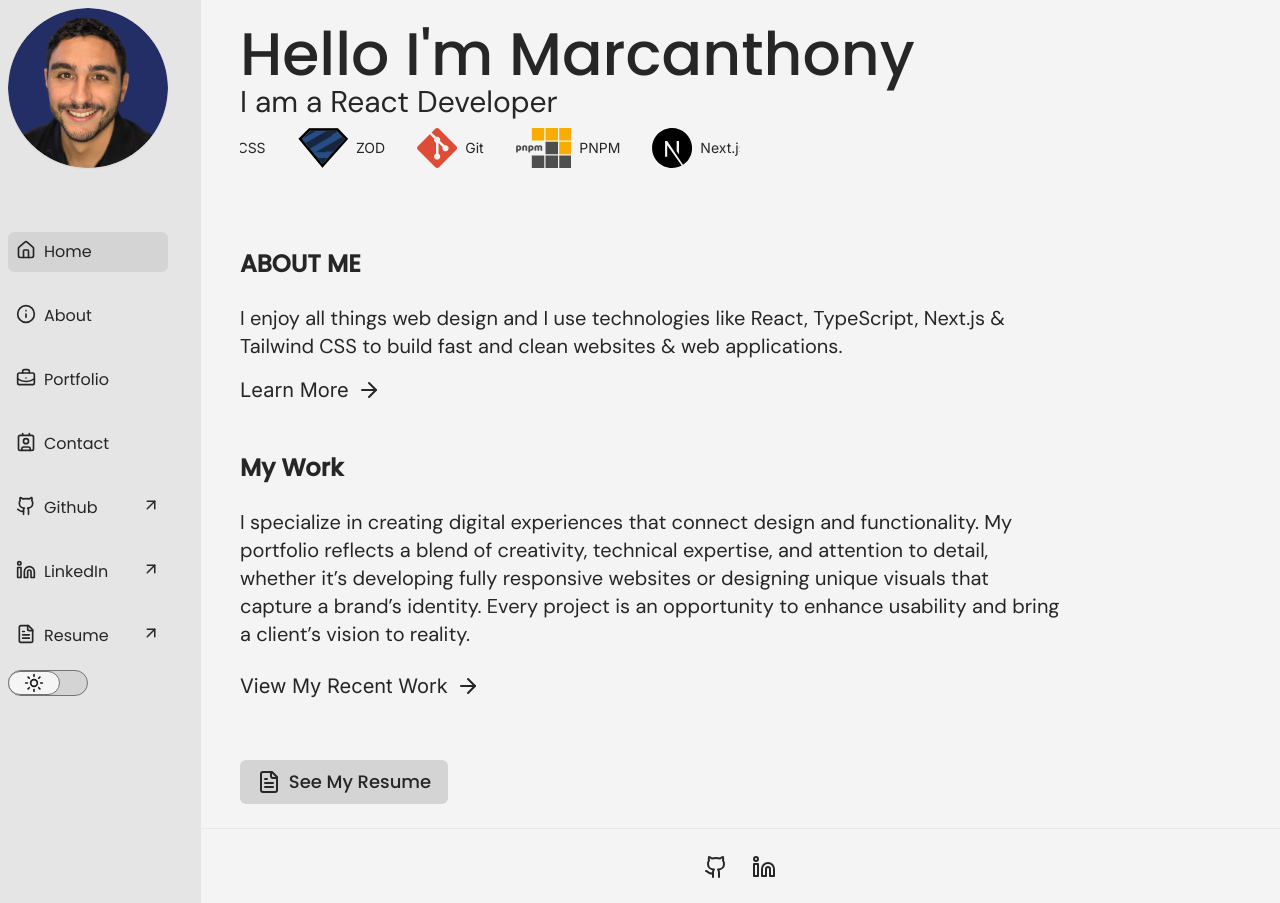
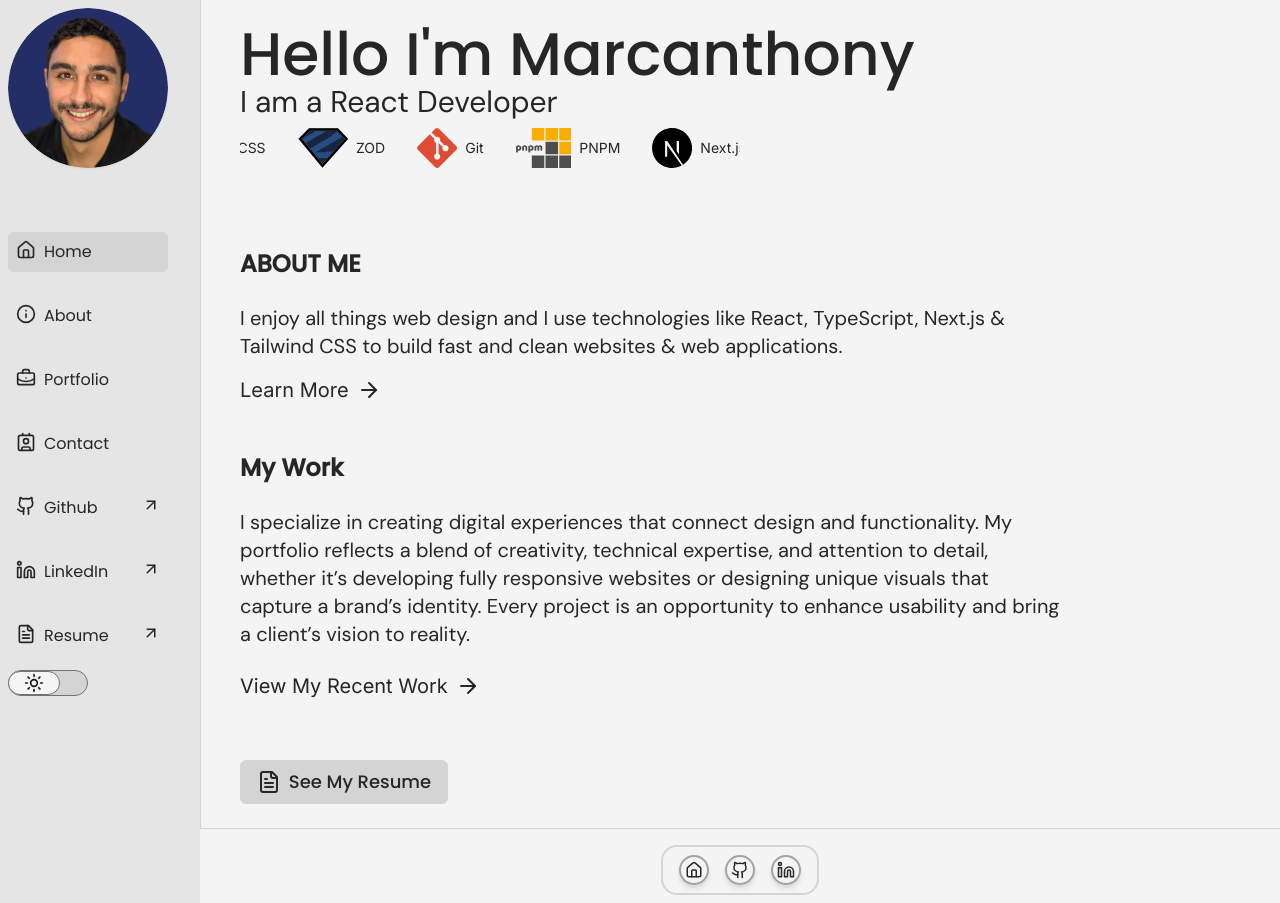
Before and after one commit to MarcAnthony-WebDev/Portfolio-Site-v2, a Next.js app: page / in a window 1280 px wide. Built offline with nearby package versions, Linux system fonts and the light colour scheme.

Commit message:
added Framer-Motion and Dock, react-bits

```diff
--- /dev/null
+++ b/components/Dock.tsx
@@ -0,0 +1,208 @@
+"use client";
+
+import {
+  motion,
+  MotionValue,
+  useMotionValue,
+  useSpring,
+  useTransform,
+  type SpringOptions,
+  AnimatePresence,
+} from "framer-motion";
+import React, {
+  Children,
+  cloneElement,
+  useEffect,
+  useMemo,
+  useRef,
+  useState,
+} from "react";
+
+export type DockItemData = {
+  icon: React.ReactNode;
+  // icon: any;
+  label: React.ReactNode;
+  onClick: () => void;
+  className?: string;
+};
+
+export type DockProps = {
+  items: DockItemData[];
+  className?: string;
+  distance?: number;
+  panelHeight?: number;
+  baseItemSize?: number;
+  dockHeight?: number;
+  magnification?: number;
+  spring?: SpringOptions;
+};
+
+type DockItemProps = {
+  className?: string;
+  children: React.ReactNode;
+  onClick?: () => void;
+  mouseX: MotionValue;
+  spring: SpringOptions;
+  distance: number;
+  baseItemSize: number;
+  magnification: number;
+};
+
+function DockItem({
+  children,
+  className = "",
+  onClick,
+  mouseX,
+  spring,
+  distance,
+  magnification,
+  baseItemSize,
+}: DockItemProps) {
+  const ref = useRef<HTMLDivElement>(null);
+  const isHovered = useMotionValue(0);
+
+  const mouseDistance = useTransform(mouseX, (val) => {
+    const rect = ref.current?.getBoundingClientRect() ?? {
+      x: 0,
+      width: baseItemSize,
+    };
+    return val - rect.x - baseItemSize / 2;
+  });
+
+  const targetSize = useTransform(
+    mouseDistance,
+    [-distance, 0, distance],
+    [baseItemSize, magnification, baseItemSize]
+  );
+  const size = useSpring(targetSize, spring);
+
+  return (
+    <motion.div
+      ref={ref}
+      style={{
+        width: size,
+        height: size,
+      }}
+      onHoverStart={() => isHovered.set(1)}
+      onHoverEnd={() => isHovered.set(0)}
+      onFocus={() => isHovered.set(1)}
+      onBlur={() => isHovered.set(0)}
+      onClick={onClick}
+      className={`relative inline-flex items-center justify-center rounded-full bg-light-bg dark:bg-dark-bg dark:border-neutral-500 border-neutral-400 border-2 shadow-md ${className}`}
+      tabIndex={0}
+      role="button"
+      aria-haspopup="true"
+    >
+      {Children.map(children, (child) =>
+        cloneElement(child as React.ReactElement, { isHovered })
+      )}
+    </motion.div>
+  );
+}
+
+type DockLabelProps = {
+  className?: string;
+  children: React.ReactNode;
+};
+
+function DockLabel({ children, className = "", ...rest }: DockLabelProps) {
+  const { isHovered } = rest as { isHovered: MotionValue<number> };
+  const [isVisible, setIsVisible] = useState(false);
+
+  useEffect(() => {
+    const unsubscribe = isHovered.on("change", (latest) => {
+      setIsVisible(latest === 1);
+    });
+    return () => unsubscribe();
+  }, [isHovered]);
+
+  return (
+    <AnimatePresence>
+      {isVisible && (
+        <motion.div
+          initial={{ opacity: 0, y: 0 }}
+          animate={{ opacity: 1, y: -10 }}
+          exit={{ opacity: 0, y: 0 }}
+          transition={{ duration: 0.2 }}
+          className={`${className} absolute -top-6 left-1/2 w-fit whitespace-pre rounded-md border border-neutral-700 bg-light-bg dark:bg-dark-bg px-2 py-0.5 text-xs text-light-color dark:text-dark-color`}
+          role="tooltip"
+          style={{ x: "-50%" }}
+        >
+          {children}
+        </motion.div>
+      )}
+    </AnimatePresence>
+  );
+}
+
+type DockIconProps = {
+  className?: string;
+  children: React.ReactNode;
+};
+
+function DockIcon({ children, className = "" }: DockIconProps) {
+  return (
+    <div className={`flex items-center justify-center ${className}`}>
+      {children}
+    </div>
+  );
+}
+
+export default function Dock({
+  items,
+  className = "",
+  spring = { mass: 0.1, stiffness: 150, damping: 12 },
+  magnification = 70,
+  distance = 200,
+  panelHeight = 64,
+  dockHeight = 256,
+  baseItemSize = 50,
+}: DockProps) {
+  const mouseX = useMotionValue(Infinity);
+  const isHovered = useMotionValue(0);
+
+  const maxHeight = useMemo(
+    () => Math.max(dockHeight, magnification + magnification / 2 + 4),
+    [magnification]
+  );
+  const heightRow = useTransform(isHovered, [0, 1], [panelHeight, maxHeight]);
+  const height = useSpring(heightRow, spring);
+
+  return (
+    <motion.div
+      style={{ height, scrollbarWidth: "none" }}
+      className="mx-2 flex max-w-full items-center"
+    >
+      <motion.div
+        onMouseMove={({ pageX }) => {
+          isHovered.set(1);
+          mouseX.set(pageX);
+        }}
+        onMouseLeave={() => {
+          isHovered.set(0);
+          mouseX.set(Infinity);
+        }}
+        className={`${className} absolute bottom-2 left-1/2 transform -translate-x-1/2 flex items-end w-fit gap-4 rounded-2xl border-neutral-300 dark:border-neutral-500 border-2 pb-2 px-4`}
+        style={{ height: panelHeight }}
+        role="toolbar"
+        aria-label="Application dock"
+      >
+        {items.map((item, index) => (
+          <DockItem
+            key={index}
+            onClick={item.onClick}
+            className={item.className}
+            mouseX={mouseX}
+            spring={spring}
+            distance={distance}
+            magnification={magnification}
+            baseItemSize={baseItemSize}
+          >
+            <DockIcon>{item.icon}</DockIcon>
+            <DockLabel>{item.label}</DockLabel>
+          </DockItem>
+        ))}
+      </motion.div>
+    </motion.div>
+  );
+}
--- a/components/Footer.tsx
+++ b/components/Footer.tsx
@@ -1,45 +1,86 @@
+'use client'
+
 import React from "react";
-import { Github, Linkedin } from "lucide-react";
+import { useRouter } from "next/navigation";
+import { Github, Linkedin, House } from "lucide-react";
 import Link from "next/link";
+import { Dock } from '@/components'
 
-import { linksType } from "@/types";
+// import { linksType } from "@/types";
 
-const footerLinks: linksType[] = [
-  {
-    href: "https://github.com/MarcAnthony-WebDev",
-    icon: Github,
-    name: "Github",
-  },
-  {
-    href: "https://www.linkedin.com/in/marcanthony-tumminello/",
-    icon: Linkedin,
-    name: "Linkedin",
-  },
-];
+// old footer links
+// const footerLinks: linksType[] = [
+//   {
+//     href: "https://github.com/MarcAnthony-WebDev",
+//     icon: Github,
+//     name: "Github",
+//   },
+//   {
+//     href: "https://www.linkedin.com/in/marcanthony-tumminello/",
+//     icon: Linkedin,
+//     name: "Linkedin",
+//   },
+// ];
+
 
 const Footer = () => {
+  const router = useRouter();
+
+  const dockItems = [
+    {
+      icon: <House size={18} className="text-light-color dark:text-dark-color" />,
+      label: 'Home',
+      onClick: () => router.push("/"),
+    },
+    {
+      icon: <Github size={18} className="text-light-color dark:text-dark-color" />,
+      label: 'Github',
+      onClick: () => window.open(
+        'https://github.com/Marcanthony-WebDev',
+        "_blank"
+      ),
+    },
+    {
+      icon: <Linkedin size={18} className="text-light-color dark:text-dark-color" />,
+      label: 'Linkedin',
+      onClick: () => window.open(
+        'https://www.linkedin.com/in/marcanthony-tumminello',
+        "_blank"
+      ),
+    },
+  ]
+
   return (
-    <footer className="col-[2/3] border-t-[1px] bg-light-bg dark:bg-dark-bg">
-      <ul className="flex h-full items-end justify-center gap-2 py-4">
-        {footerLinks.map((link) => {
-          const LinkIcon = link.icon;
-          return (
-            <li key={link.name}>
-              <button className="rounded-full p-2 hover:bg-light-bg-hover dark:hover:bg-dark-bg-hover">
-                <Link
-                  href={link.href}
-                  target="_blank"
-                  rel="noopener noreferrer"
-                >
-                  {LinkIcon && (
-                    <LinkIcon className="h-full w-full text-light-color transition duration-200 hover:rotate-3 dark:text-dark-color" />
-                  )}
-                </Link>
-              </button>
-            </li>
-          );
-        })}
-      </ul>
+    <footer className="col-[2/3] border-t-[1px] border-t-neutral-300 dark:border-t-neutral-500 bg-light-bg dark:bg-dark-bg relative">
+
+      <div className="flex items-center justify-center py-4 h-[70px]">
+        <Dock items={dockItems}
+          panelHeight={50}
+          baseItemSize={30}
+          magnification={50}
+        />
+      </div>
+
+      {/* <ul className="flex h-full items-end justify-center gap-2 py-4"> */}
+      {/* {footerLinks.map((link) => { */}
+      {/*   const LinkIcon = link.icon; */}
+      {/*   return ( */}
+      {/*     <li key={link.name}> */}
+      {/*       <button className="rounded-full p-2 hover:bg-light-bg-hover dark:hover:bg-dark-bg-hover"> */}
+      {/*         <Link */}
+      {/*           href={link.href} */}
+      {/*           target="_blank" */}
+      {/*           rel="noopener noreferrer" */}
+      {/*         > */}
+      {/*           {LinkIcon && ( */}
+      {/*             <LinkIcon className="h-full w-full text-light-color transition duration-200 hover:rotate-3 dark:text-dark-color" /> */}
+      {/*           )} */}
+      {/*         </Link> */}
+      {/*       </button> */}
+      {/*     </li> */}
+      {/*   ); */}
+      {/* })} */}
+      {/* </ul> */}
     </footer>
   );
 };
--- a/components/NavBar.tsx
+++ b/components/NavBar.tsx
@@ -34,7 +34,7 @@ const NavBar = () => {
   const closeMenu = () => setIsOpen(false);
 
   return (
-    <div className="nav-container w-full relative col-span-1 row-span-2 h-full bg-accent outline outline-1 outline-neutral-200 dark:bg-accent-dark dark:outline-neutral-700 md:min-h-full">
+    <div className="nav-container w-full relative col-span-1 row-span-2 h-full bg-accent outline outline-1 outline-neutral-300 dark:bg-accent-dark dark:outline-neutral-500 md:min-h-full">
       <div className={`${isFixed ? "h-48" : "h-0"}`}></div>
       <aside
         className={`md:p-5" top-0 flex h-max p-2 transition duration-200 md:fixed ${isFixed ? "fixed left-0 right-0 top-0 z-10 w-full bg-neutral-100 shadow-md dark:bg-slate-700" : "relative"}`}
--- a/components/index.ts
+++ b/components/index.ts
@@ -9,6 +9,7 @@ import GalleryCard from "./GalleryCard";
 import Brands from "./Brands";
 import Logos from "./Logos";
 import Timeline from "./Timeline";
+import Dock from './Dock';
 
 export {
   NavBar,
@@ -21,4 +22,5 @@ export {
   Brands,
   Logos,
   Timeline,
+  Dock
 };
--- a/package.json
+++ b/package.json
@@ -13,6 +13,7 @@
     "@hookform/resolvers": "^4.1.0",
     "@react-email/components": "0.0.23",
     "clsx": "^2.1.1",
+    "framer-motion": "^12.5.0",
     "lucide-react": "^0.436.0",
     "next": "14.2.6",
     "next-themes": "^0.3.0",
--- a/tailwind.config.ts
+++ b/tailwind.config.ts
@@ -35,6 +35,10 @@ const config: Config = {
         "light-color": colors.neutral[800],
         "dark-color": colors.neutral[100],
       },
+      borderColor:{
+        'light-color': colors.neutral[800],
+        'dark-color': colors.neutral[500],
+      },
       keyframes: {
         fadeInDown: {
           "0%": { opacity: "0", transform: "translateY(-20px)" },
```
Also changed, not shown: 1 other file (tests, documents, lock files or other folders).
